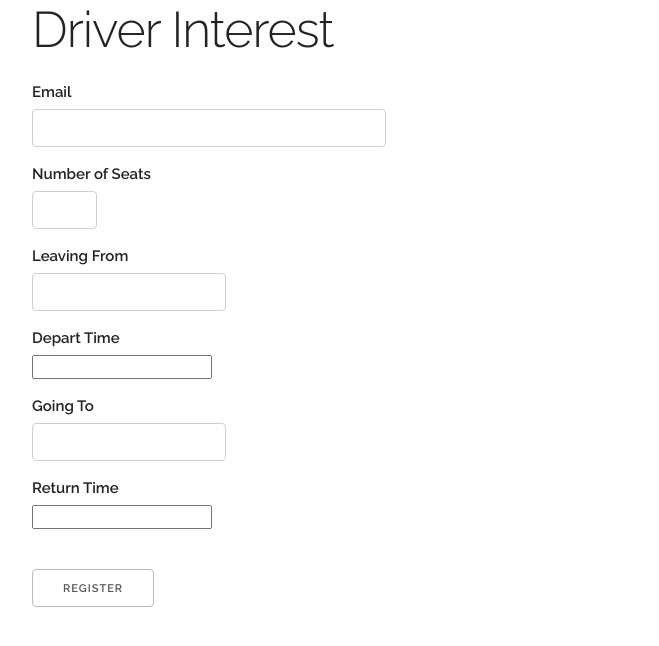
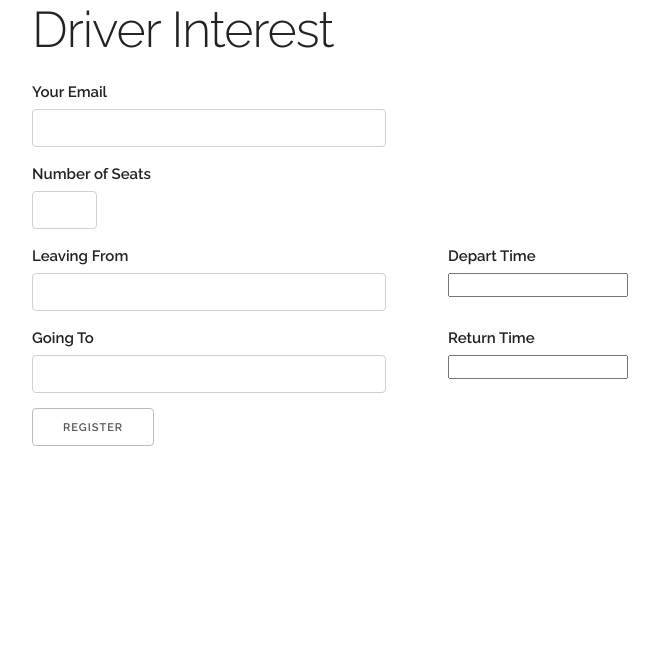
Before and after one commit to RagtagOpen/nomad, a Flask app: page /carpools/new in a window 1280 px wide. Shown: the top 646 px of the page, without its empty margins (128-787 px from the left). Run offline with Flask 2, Linux system fonts and the light colour scheme.

Commit message:
Clean up the forms a bit

```diff
--- a/app.py
+++ b/app.py
@@ -70,7 +70,7 @@ class Carpool(db.Model):
 # Forms
 class DriverForm(FlaskForm):
     email = EmailField(
-        "Email",
+        "Your Email",
         [
             InputRequired("Please enter your email"),
             Email("Please enter a valid email"),
--- /dev/null
+++ b/static/css/skeleton-alerts.css
@@ -0,0 +1,30 @@
+/* From https://github.com/nathancahill/skeleton-alerts/blob/master/skeleton-alerts.css */
+.alert {
+    display: block;
+    padding: 20px;
+    border-left: 5px solid;
+}
+
+.alert-success {
+    background-color: #D5F5E3;
+    border-left-color: #2ECC71;
+    color: #2ECC71;
+}
+
+.alert-info {
+    background-color: #D6EAF8;
+    border-left-color: #3498DB;
+    color: #3498DB;
+}
+
+.alert-warning {
+    background-color: #FCF3CF;
+    border-left-color: #F1C40F;
+    color: #F1C40F;
+}
+
+.alert-error {
+    background-color: #F2D7D5;
+    border-left-color: #C0392B;
+    color: #C0392B;
+}
--- a/templates/add_driver.html
+++ b/templates/add_driver.html
@@ -3,14 +3,32 @@
 <h1>Driver Interest</h1>
 <form method="post">
     {{ form.hidden_tag() }}
-    <dl>
-    {{ form.email.label }} {{ form.email(size=40) }}<br/>
-    {{ form.car_size.label }} {{ form.car_size }}<br/>
-    {{ form.leaving_from.label }} {{ form.leaving_from }}<br/>
-    {{ form.depart_time.label }} {{ form.depart_time }}<br/>
-    {{ form.going_to.label }} {{ form.going_to }}<br/>
-    {{ form.return_time.label }} {{ form.return_time }}<br/>
-    </dl>
-    <p><input type="submit" value="Register"></p>
+    <div class="row">
+        <div class="five columns">
+        {{ form.email.label }} {{ form.email(size=40) }}
+        </div>
+    </div>
+    <div class="row">
+        <div class="five columns">
+        {{ form.car_size.label }} {{ form.car_size }}
+        </div>
+    </div>
+    <div class="row">
+        <div class="five columns">
+            {{ form.leaving_from.label }} {{ form.leaving_from(size=40) }}
+        </div>
+        <div class="five columns">
+            {{ form.depart_time.label }} {{ form.depart_time }}
+        </div>
+    </div>
+    <div class="row">
+        <div class="five columns">
+            {{ form.going_to.label }} {{ form.going_to(size=40) }}
+        </div>
+        <div class="five columns">
+            {{ form.return_time.label }} {{ form.return_time }}
+        </div>
+    </div>
+    <input type="submit" value="Register" />
 </form>
 {% endblock %}
```
Also changed, not shown: templates/add_rider.html (+3 -4 lines).
